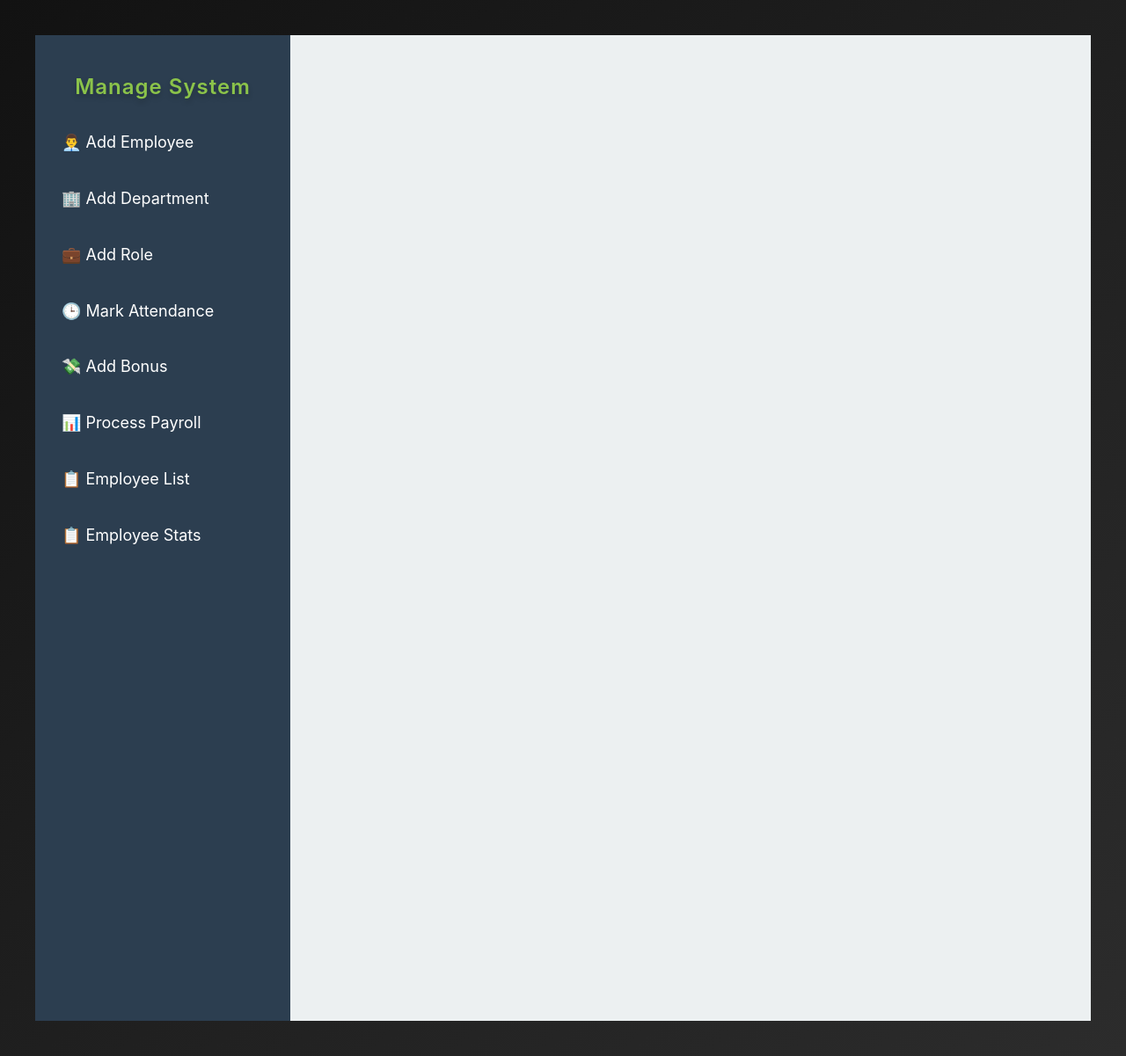
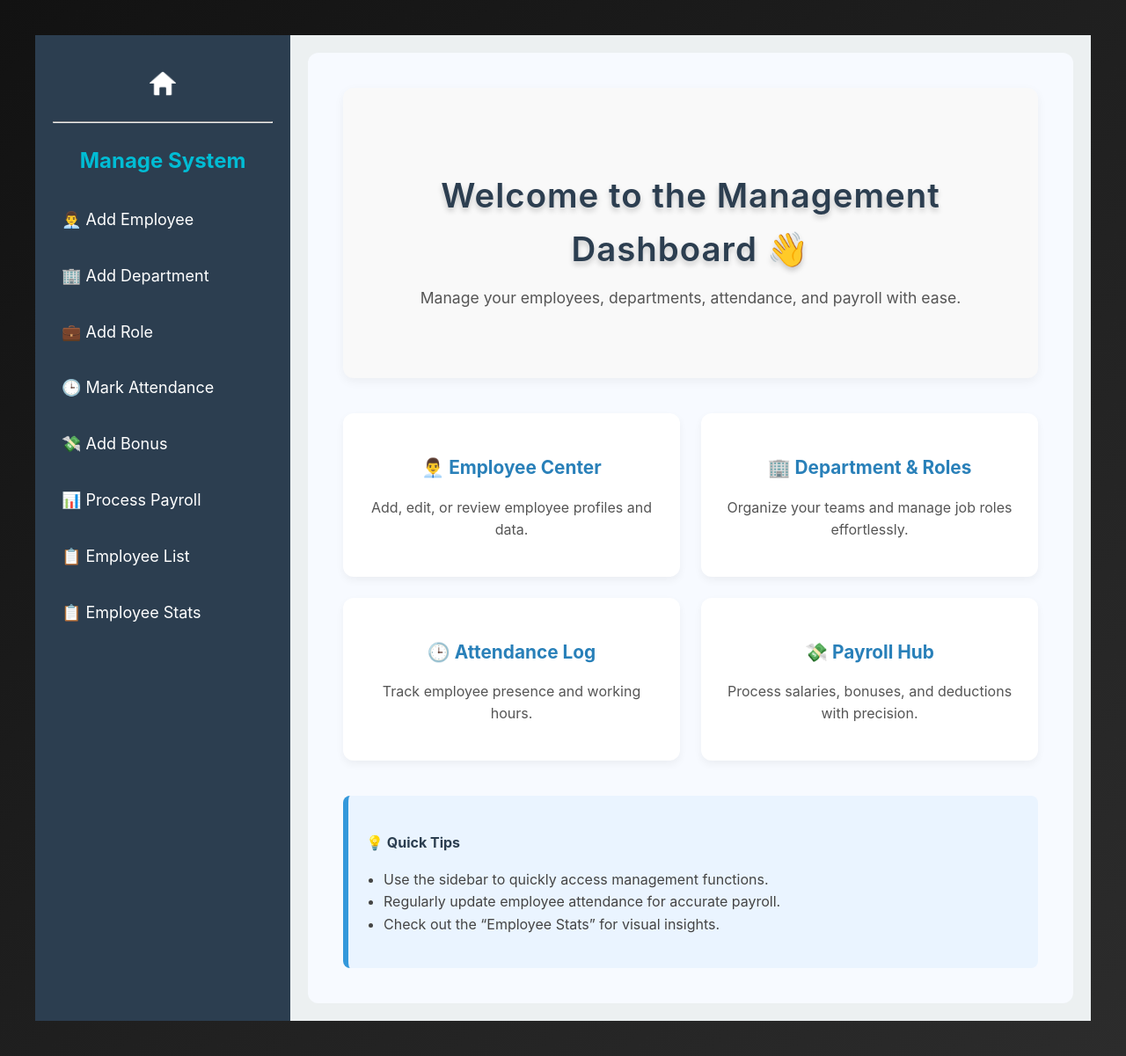
Before and after one commit to KRAKEN0067/employee-payroll-system, a Django app: page /manage/ in a window 1280 px wide. Shown: the whole page at 88% size. Run offline with Django 5.2, Linux system fonts and the light colour scheme.

Commit message:
fixed css

```diff
--- a/employee/static/css/manage.css
+++ b/employee/static/css/manage.css
@@ -60,3 +60,101 @@
 .manage-card:hover {
   background-color: #2980b9;
 }
+.dashboard-welcome {
+  text-align: center;
+  padding: 60px 20px;
+  background-color: #f9f9f9;
+  border-radius: 12px;
+  box-shadow: 0 4px 12px rgba(0, 0, 0, 0.05);
+}
+
+.dashboard-welcome h2 {
+  font-size: 2rem;
+  margin-bottom: 10px;
+  color: #333;
+}
+
+.dashboard-welcome p {
+  font-size: 1.1rem;
+  color: #666;
+}
+
+.dashboard-main {
+  padding: 40px;
+  background-color: #f7faff;
+  border-radius: 12px;
+}
+
+.dashboard-welcome {
+  text-align: center;
+  margin-bottom: 40px;
+}
+
+.dashboard-welcome h2 {
+  font-size: 2.4rem;
+  color: #2c3e50;
+}
+
+.dashboard-welcome .subtext {
+  font-size: 1.1rem;
+  color: #555;
+  margin-top: 10px;
+}
+
+.dashboard-features-grid {
+  display: grid;
+  grid-template-columns: repeat(auto-fit, minmax(260px, 1fr));
+  gap: 24px;
+  margin-top: 20px;
+  margin-bottom: 40px;
+}
+
+.feature-tile {
+  background-color: #ffffff;
+  padding: 24px;
+  border-radius: 12px;
+  box-shadow: 0 4px 10px rgba(0, 0, 0, 0.05);
+  text-align: center;
+  transition: transform 0.3s ease;
+}
+
+.feature-tile h3 {
+  font-size: 1.3rem;
+  color: #2980b9;
+  margin-bottom: 10px;
+}
+
+.feature-tile p {
+  color: #555;
+}
+
+.feature-tile:hover {
+  transform: translateY(-5px);
+  box-shadow: 0 6px 15px rgba(0, 0, 0, 0.08);
+}
+
+.quick-tips {
+  background-color: #eaf4ff;
+  border-left: 6px solid #3498db;
+  padding: 20px;
+  border-radius: 8px;
+}
+
+.quick-tips h4 {
+  margin-bottom: 10px;
+  color: #2c3e50;
+}
+
+.quick-tips ul {
+  list-style: disc;
+  padding-left: 20px;
+  color: #444;
+}
+
+.homeimg img {
+  transition: transform 0.3s ease;
+}
+
+.homeimg img:hover {
+  transform: scale(1.1);
+}
--- a/employee/static/css/style.css
+++ b/employee/static/css/style.css
@@ -77,31 +77,11 @@ button:hover {
   box-shadow: 0 8px 18px rgba(0, 0, 0, 0.2);
 }
 
-/* Tables */
-table {
-  width: 100%;
-  border-collapse: collapse;
-  margin: 30px 0;
-}
 
-th, td {
-  padding: 12px;
-  text-align: left;
-  color: #f1f1f1;
-  border-bottom: 1px solid #333;
-}
-
-th {
-  background-color: #333;
-}
-
-tr:nth-child(even) {
-  background-color: #2c2c3c;
-}
 
 /* Form Inputs */
 input, select, textarea {
-  background-color: #2c2c3c;
+  background-color: #ffffff;
   color: #f1f1f1;
   border: none;
   padding: 12px;
@@ -113,7 +93,7 @@ input, select, textarea {
 }
 
 input:focus, select:focus, textarea:focus {
-  background-color: #444c5c;
+
   outline: none;
 }
 
--- a/employee/templates/manage/manage.html
+++ b/employee/templates/manage/manage.html
@@ -3,7 +3,18 @@
 {% endblock %} {% block content %}
 <div class="manage-container">
   <div class="manage-sidebar">
-    <a href="/manage"> <h2 class="manage-title">Manage System</h2> </a>
+    <div style="display: flex; justify-content: center; margin: 20px 0">
+      <a href="{% url 'home' %}" class="homeimg">
+        <img
+          src="{% static 'images/home.png' %}"
+          alt="Home"
+          width="30px"
+          height="30px"
+        />
+      </a>
+    </div>
+    <hr />
+    <a href="/manage"> <h3 class="manage-title">Manage System</h3> </a>
     <div class="manage-links">
       <a href="{% url 'add_employee' %}" class="manage-link">👨‍💼 Add Employee</a>
       <a href="{% url 'add_department' %}" class="manage-link"
@@ -28,7 +39,42 @@
 
   <div class="manage-content">
     {% block main_content %}
-    <!-- This section will be populated dynamically based on the page the user clicks -->
+    <div class="dashboard-main">
+      <div class="dashboard-welcome">
+        <h2>Welcome to the Management Dashboard 👋</h2>
+        <p class="subtext">
+          Manage your employees, departments, attendance, and payroll with ease.
+        </p>
+      </div>
+
+      <div class="dashboard-features-grid">
+        <div class="feature-tile">
+          <h3>👨‍💼 Employee Center</h3>
+          <p>Add, edit, or review employee profiles and data.</p>
+        </div>
+        <div class="feature-tile">
+          <h3>🏢 Department & Roles</h3>
+          <p>Organize your teams and manage job roles effortlessly.</p>
+        </div>
+        <div class="feature-tile">
+          <h3>🕒 Attendance Log</h3>
+          <p>Track employee presence and working hours.</p>
+        </div>
+        <div class="feature-tile">
+          <h3>💸 Payroll Hub</h3>
+          <p>Process salaries, bonuses, and deductions with precision.</p>
+        </div>
+      </div>
+
+      <div class="quick-tips">
+        <h4>💡 Quick Tips</h4>
+        <ul>
+          <li>Use the sidebar to quickly access management functions.</li>
+          <li>Regularly update employee attendance for accurate payroll.</li>
+          <li>Check out the “Employee Stats” for visual insights.</li>
+        </ul>
+      </div>
+    </div>
     {% endblock %}
   </div>
 </div>
```
Also changed, not shown: employee/static/css/employee_list.css (+24 -11 lines), employee/static/css/home.css (+7 -2 lines), employee/static/css/payroll.css (+20 -20 lines), requirements.txt (+48 -3 lines), employee/static/images/home.png (added).
